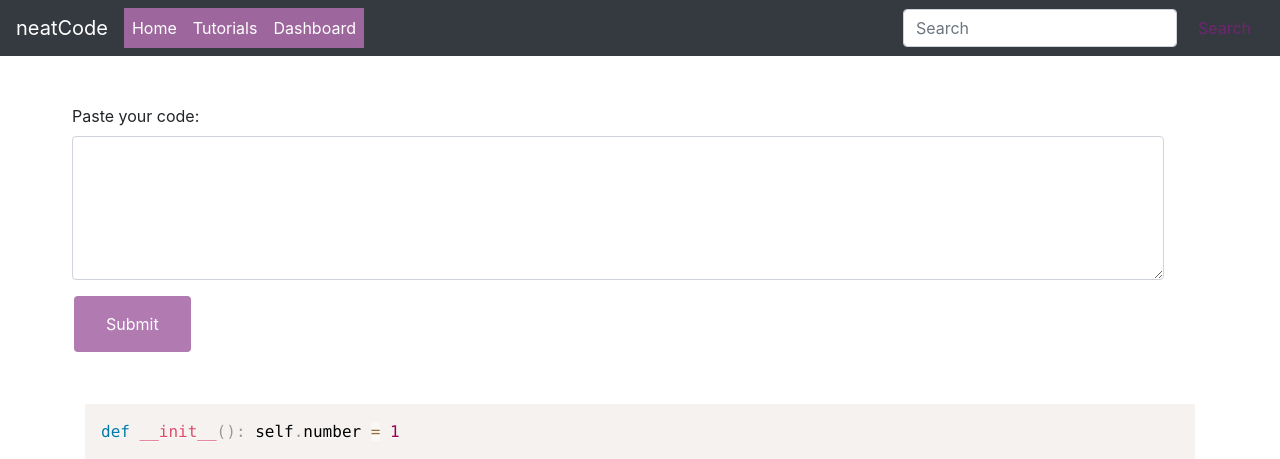
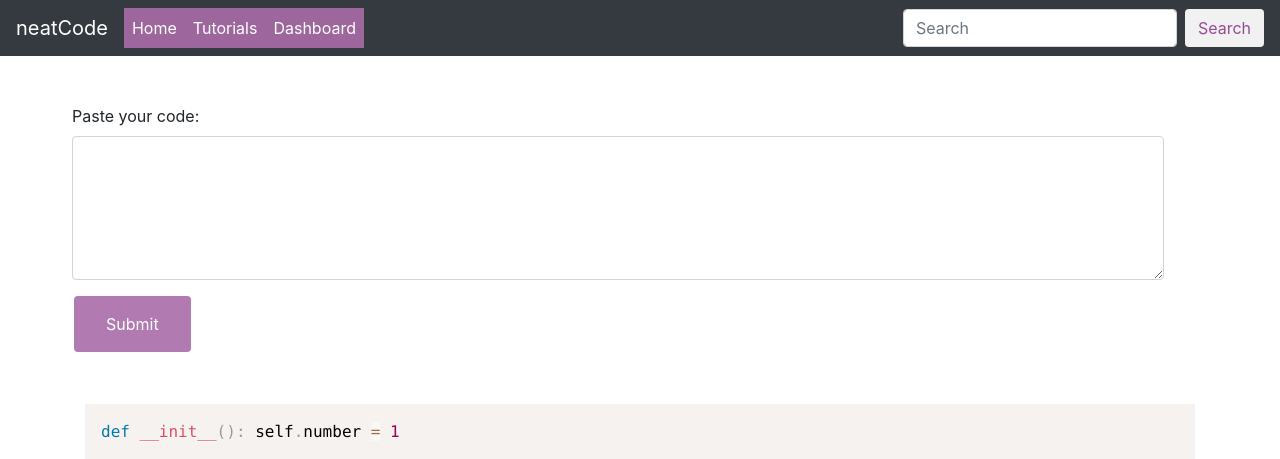
Before and after one commit to qiuyixuan/Code_Comprehension_Platform, a Flask app: page / in a window 1280 px wide. Shown: the top 459 px of the page. Run offline with Flask 2, Linux system fonts and the light colour scheme; some libraries are stand-ins or nearby versions.

Commit message:
Update search button

```diff
--- a/static/css/style.css
+++ b/static/css/style.css
@@ -56,4 +56,5 @@ body {
 
 .search-btn {
   color: rgba(125, 34, 125, 0.8);
+  background-color: #f1f1f1;
 }
```
